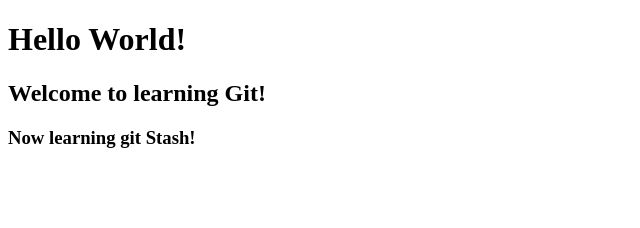
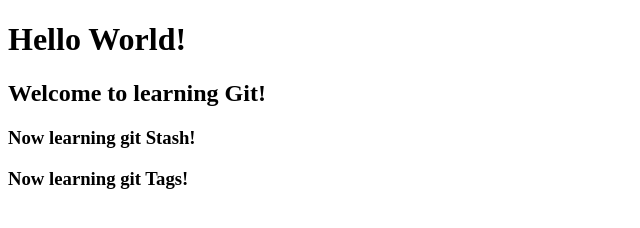
Before and after one commit to Shubhanjali801/test, a plain HTML site: page index.html in a window 1280 px wide. Shown: the whole page, without its empty margins (0-640 px from the left). Drawn offline with Linux system fonts and the light colour scheme.

Commit message:
tags adds

```diff
--- a/index.html
+++ b/index.html
@@ -9,5 +9,6 @@
     <h1>Hello World!</h1>
     <h2>Welcome to learning Git!</h2>
     <h3>Now learning git Stash!</h3>
+    <h3>Now learning git Tags!</h3>
 </body>
 </html>
```
